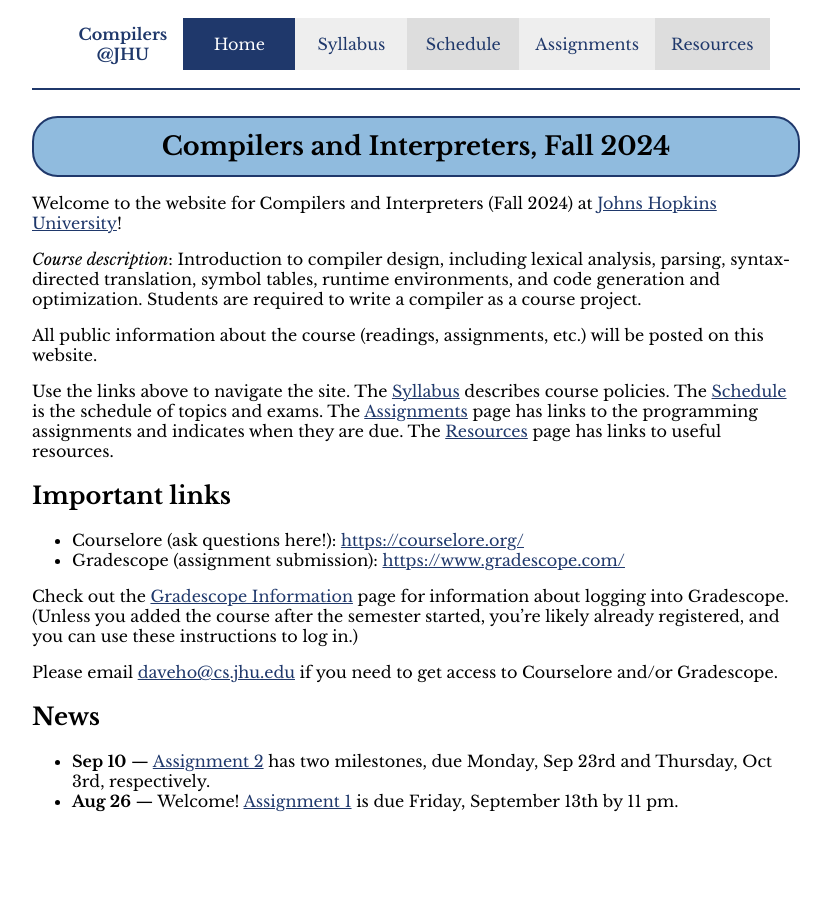
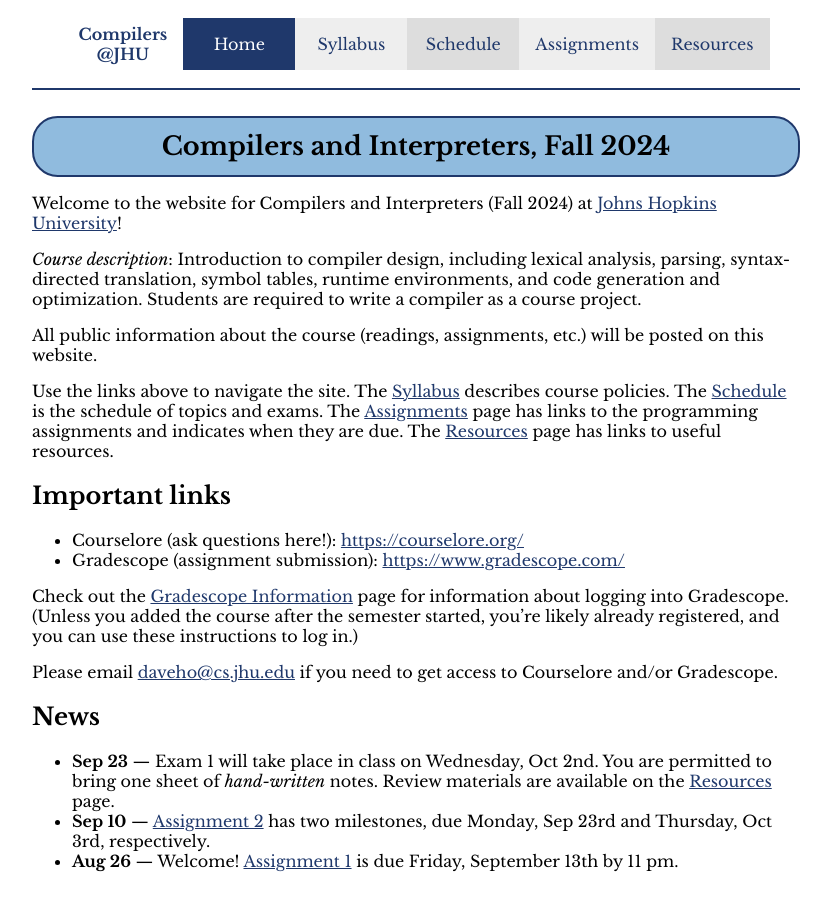
Before and after one commit to jhucompilers/fall2024, a Jekyll site: the page built from index.md, in a window 1280 px wide. Shown: the whole page, without its empty margins (224-1055 px from the left). Built offline with Jekyll 4.4.1, drawn with Linux system fonts in a browser that asks for light colours.

Commit message:
news item for Exam 1

```diff
--- a/index.md
+++ b/index.md
@@ -36,6 +36,9 @@ and/or Gradescope.
 
 ## News
 
+* **Sep 23** — Exam 1 will take place in class on Wednesday, Oct 2nd.
+  You are permitted to bring one sheet of *hand-written* notes.
+  Review materials are available on the [Resources](resources.html) page.
 * **Sep 10** — [Assignment 2](assign/assign02.html) has two milestones, due
   Monday, Sep 23rd and Thursday, Oct 3rd, respectively.
 * **Aug 26** — Welcome! [Assignment 1](assign/assign01.html) is due Friday, September
```
